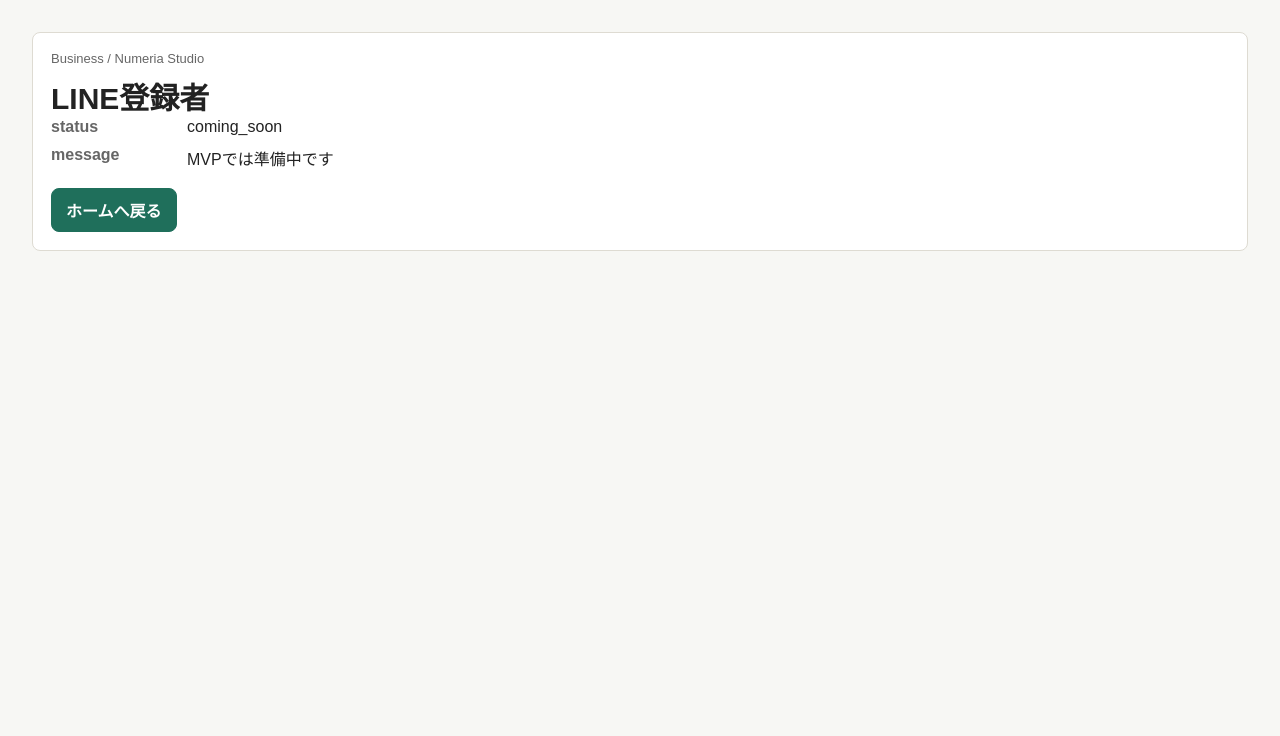
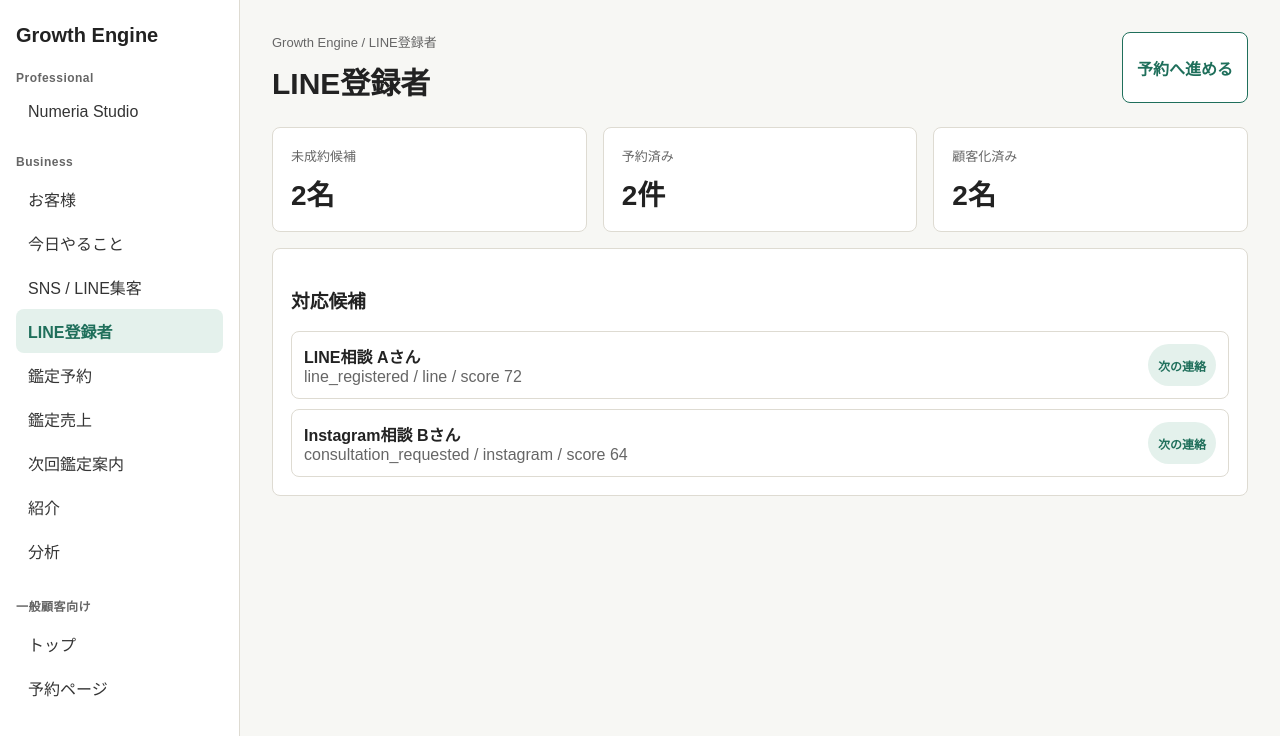
Before and after one commit to karukimori-wq/Growth-Engine, a Next.js app: page /app/business/prospects in a window 1280 px wide. Shown: the top 736 px of the page. Built offline with nearby package versions, Linux system fonts and the light colour scheme.

Commit message:
Build out Growth Engine core screens

```diff
--- a/src/app/app/business/prospects/page.tsx
+++ b/src/app/app/business/prospects/page.tsx
@@ -1,9 +1,71 @@
-import { BusinessComingSoon } from "../_components/business-coming-soon";
+import { demoWorkspace } from "@/lib/mock-data";
+import { getBusinessMenuLabel } from "@/lib/professional-app-registry";
+import { getBusinessMetrics } from "@/server/business-metrics";
+import { BusinessSidebar } from "../_components/business-sidebar";
+
+export const dynamic = "force-dynamic";
 
 type Props = {
   searchParams: Promise<Record<string, string | string[] | undefined>>;
 };
 
+function first(value: string | string[] | undefined) {
+  return Array.isArray(value) ? value[0] : value;
+}
+
 export default async function ProspectsPage({ searchParams }: Props) {
-  return <BusinessComingSoon menuKey="prospects" searchParams={await searchParams} />;
+  const query = await searchParams;
+  const studioKey = first(query.studioKey) ?? demoWorkspace.professionalStudioType;
+  const label = getBusinessMenuLabel("prospects", studioKey);
+  const metrics = await getBusinessMetrics(demoWorkspace.id);
+
+  return (
+    <div className="shell">
+      <BusinessSidebar activeKey="prospects" studioKey={studioKey} />
+      <main className="main">
+        <header className="page-header">
+          <div>
+            <p className="eyebrow">Growth Engine / {label}</p>
+            <h2 className="page-title">{label}</h2>
+          </div>
+          <a className="button secondary" href="/app/business/reservations">
+            予約へ進める
+          </a>
+        </header>
+
+        <section className="grid">
+          <div className="card span-4">
+            <p className="eyebrow">未成約候補</p>
+            <p className="metric">{metrics.leads.length}名</p>
+          </div>
+          <div className="card span-4">
+            <p className="eyebrow">予約済み</p>
+            <p className="metric">{metrics.reservations.length}件</p>
+          </div>
+          <div className="card span-4">
+            <p className="eyebrow">顧客化済み</p>
+            <p className="metric">{metrics.customers.length}名</p>
+          </div>
+
+          <div className="card span-12">
+            <h3>対応候補</h3>
+            <div className="table-list">
+              {metrics.leads.map((lead) => (
+                <div className="row-link" key={lead.id}>
+                  <span>
+                    <strong>{lead.displayName}</strong>
+                    <br />
+                    <span className="muted">
+                      {lead.status} / {lead.sourceChannel ?? "source未設定"} / score {lead.score ?? "-"}
+                    </span>
+                  </span>
+                  <span className="badge">次の連絡</span>
+                </div>
+              ))}
+            </div>
+          </div>
+        </section>
+      </main>
+    </div>
+  );
 }
```
